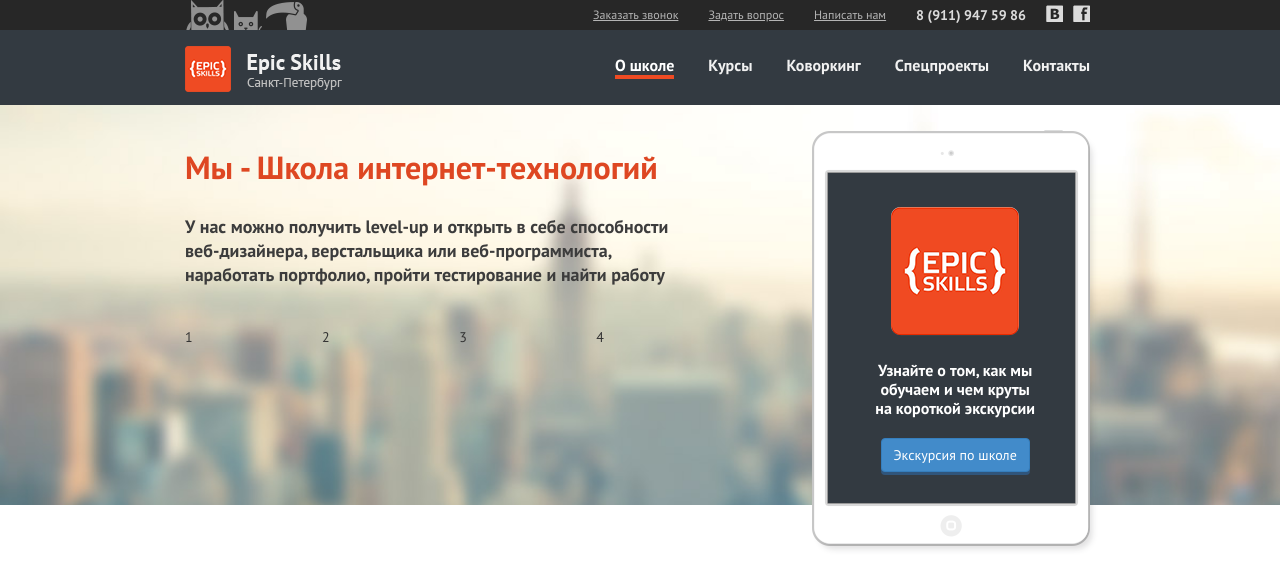
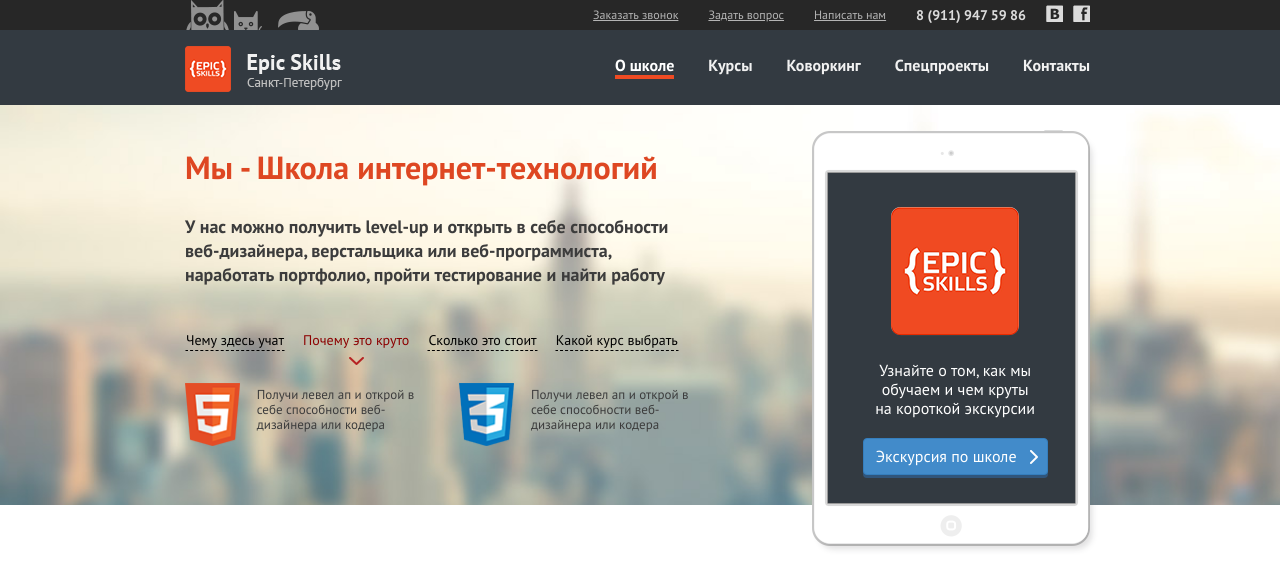
Before and after one commit to Iruska/epic-project, a plain HTML site: page index.html in a window 1280 px wide. Drawn offline with nearby package versions, Linux system fonts and the light colour scheme; a script that the page names is missing.

Commit message:
end part promo-block

```diff
--- a/index.html
+++ b/index.html
@@ -29,7 +29,7 @@
             <div class="animals">
               <img src="pict/owl.png" alt="">
               <img src="pict/cat.png" alt="">
-              <img src="pict/bird.png" alt="">
+              <img src="pict/bird.png" alt="" class="bird" >
             </div>
           </div>
           <!-- Меню -->
@@ -81,21 +81,73 @@
           <div class="col-xs-7">
             <h1>Мы - Школа интернет-технологий</h1>
             <p class="large-text">У нас можно получить level-up и открыть в себе способности веб-дизайнера, верстальщика или веб-программиста, наработать портфолио, пройти тестирование и найти работу</p>
-            <div class="row">
-              <div class="col-xs-3">1</div>
-              <div class="col-xs-3">2</div>
-              <div class="col-xs-3">3</div>
-              <div class="col-xs-3">4</div>
+
+            <!-- Nav tabs -->
+            <ul class="nav nav-tabs customize-tabs" role="tablist">
+              <li class=""><a href="#tab-1" role="tab" data-toggle="tab">Чему здесь учат</a></li>
+              <li class="active"><a href="#tab-2" role="tab" data-toggle="tab">Почему это круто</a></li>
+              <li><a href="#tab-3" role="tab" data-toggle="tab">Сколько это стоит</a></li>
+              <li><a href="#tab-4" role="tab" data-toggle="tab">Какой курс выбрать</a></li>
+            </ul>
+
+            <!-- Tab panes -->
+            <div class="tab-content">
+              <div class="tab-pane" id="tab-1">
+                <div class="row">
+                  <div class="col-xs-6">
+                    <img src="pict/html5-icon.png" class="" alt="">
+                    <p>Верстать страницы различной сложности</p>
+                  </div>
+                  <div class="col-xs-6">
+                    <img src="pict/css3-icon.png" class="" alt="">
+                    <p>Прикручивать спецэффекты, анимации и крутые скроллы на страницах</p>
+                  </div>
+                </div>
+              </div>
+              <div class="tab-pane active" id="tab-2">
+                <div class="row">
+                  <div class="col-xs-6">
+                    <img src="pict/html5-icon.png" class="" alt="">
+                    <p>Получи левел ап и открой в себе способности веб-дизайнера или кодера</p>
+                  </div>
+                  <div class="col-xs-6">
+                    <img src="pict/css3-icon.png" class="" alt="">
+                    <p>Получи левел ап и открой в себе способности веб-дизайнера или кодера</p>
+                  </div>
+                </div>
+              </div>
+              <div class="tab-pane" id="tab-3">
+                <div class="row">
+                  <div class="col-xs-12">
+                    <img src="pict/html5-icon.png" class="" alt="">
+                    <p>Мы предлагаем насыщенные курсы по созданию сайтов, дизайну и разработке от 8000 до 17000 рублей</p>
+                  </div>
+                </div>
+              </div>
+              <div class="tab-pane" id="tab-4">
+                <div class="row">
+                  <div class="col-xs-6">
+                    <img src="pict/html5-icon.png" class="" alt="">
+                    <p>Получи левел ап и открой в себе способности веб-дизайнера или кодера</p>
+                  </div>
+                  <div class="col-xs-6">
+                    <img src="pict/css3-icon.png" class="" alt="">
+                    <p>Получи левел ап и открой в себе способности веб-дизайнера или кодера</p>
+                  </div>
+                </div>
+              </div>
             </div>
           </div>
+
           <!-- Колонка с айпадом -->
           <div class="col-xs-offset-1 col-xs-4">
             <div class="ipad">
               <img src="pict/large-logo.png" alt="">
               <p>Узнайте о том, как мы обучаем и чем круты на короткой экскурсии</p>
-              <button type="button" class="btn btn-primary btn-shadow">Экскурсия по школе</button>
+              <button type="button" class="btn btn-primary btn-shadow icon-arrow">Экскурсия по школе</button>
             </div>
           </div>
+
         </div>
       </div>
     </section>
@@ -116,8 +168,8 @@
         top: 0,
         center: true,
         left: 240,
-        clip:true,
-        show: true,
+        clip: true,
+        // show: true,
         })
       });
     </script>
--- a/less/style.less
+++ b/less/style.less
@@ -6,6 +6,7 @@
 @grey-color: #b4b4b4;
 @lightgrey-color: #dcdcdc;
 @red-color: #de4722;
+@burgundy-color: #8c0000;
 
 @text-color: #3c3c3c;
 
@@ -28,20 +29,30 @@ p{
 	color: @text-color;
 }
 
+
 /* Стили для кнопок */
-button{
+button.btn{
 	font-size: 16px;
-	font-weight: bold;
 }
 .btn-shadow{
 	box-shadow: 0px 3px 0px 0px #30557b;
 }
+.icon-arrow{
+	padding-right: 30px;
+	background-image: url(../img/icon-arrow.png);
+	background-repeat: no-repeat;
+	background-position: 95% 50%;
+	&:focus{
+		background-image: url(../img/icon-arrow.png);
+	}
+}
+
+
 
 /* Формы */
 button, input{
 	outline: none!important;
 }
-
 
 
 
@@ -101,6 +112,11 @@ button, input{
 .animals{
 	opacity: 0.7;
 	height: 30px;
+	.bird{
+		top: 9px;
+		left: 12px;
+		position: relative;
+	}
 }
 
 /* Главное меню сайта */
@@ -138,16 +154,16 @@ button, input{
 	}
 }
 
+
 /* --------------------
     promo-block styles
    -------------------- */
-
 .promo-block{
 	height: 400px;
 	padding-top: 25px;
 	background: url(../img/bg-promo.jpg) no-repeat top center;
 	background-size: cover;
-	.large-text{ margin: 30px 0 40px; }
+	.large-text{ margin: 30px 0 42px; }
 }
 .large-text{
 	font-size: 18px;
@@ -167,7 +183,50 @@ button, input{
 		color: #fff;
 		font-size: 16px;
 		line-height: 19px;
-		font-weight: bold;
 		padding: 25px 35px 10px;
 	}
 }
+
+/* Табы */
+.customize-tabs{
+	border: 0;
+	margin-bottom: 33px;
+	li a{
+		color: #000;
+		padding: 0px;
+		font-size: 14px;
+		margin-right: 17px;
+		position: relative;
+		border-bottom: 1px dashed #000;
+	}
+	li.active > a, li.active > a:hover, li.active > a:focus, li > a:hover{
+		outline: none;
+		color: @burgundy-color;
+		border-color: transparent;
+		background-color: transparent;
+	}
+	li.active a:before{
+		content: "";
+		width: 15px;
+		height: 8px;
+		left: 50%;
+		bottom: -15px;
+		margin-left: -7px;
+		position: absolute;
+		display: inline-block;
+		background: url(../img/icon-arrow-down.png) no-repeat;
+	}
+}
+.tab-content{
+	img,p{
+		display: inline-block;
+		vertical-align: middle;
+	}
+	img{ width: 55px; }
+	p{
+		width: 75%;
+		font-size: 13px;
+		line-height: 15px;
+		padding-left: 13px;
+	}
+}
```
Also changed, not shown: css/style.css, img/icon-arrow-down.png (added), img/icon-arrow.png (added), pict/css3-icon.png (renamed from img/css3-icon.png), pict/html5-icon.png (renamed from img/html5-icon.png).
